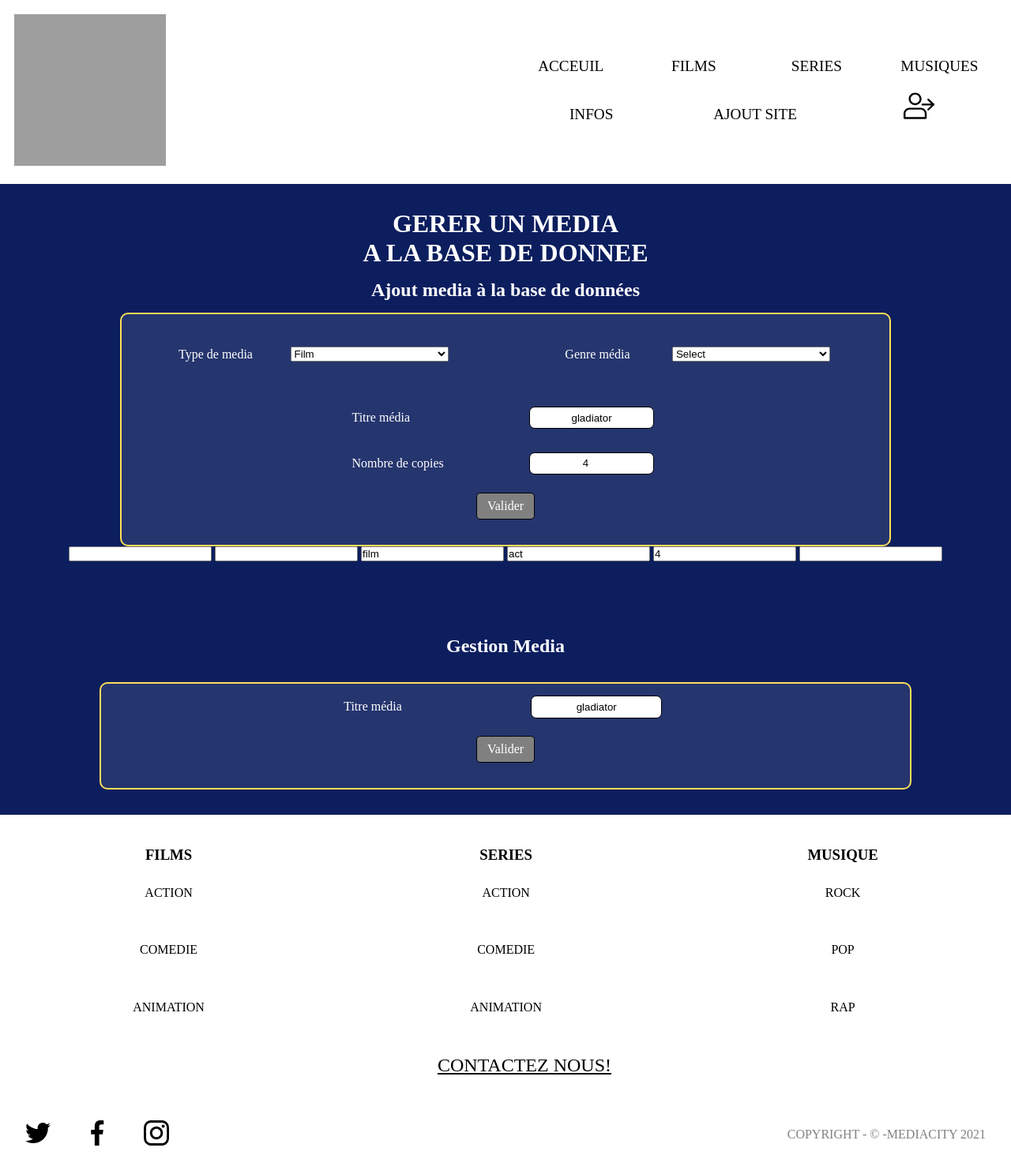
After one commit to albancardon/projet-mediacity_PHP-en-cour, a PHP site: page /mediacity-page09-gestion-base-donnee.php in a window 1280 px wide. The commit adds this page. Shown: the whole page at 79% size. Run offline with PHP 8.4, Linux system fonts and the light colour scheme; grey boxes are pictures that could not be loaded.

Commit message:
add BDD user and fix bug page ajout film

```diff
--- a/PHP/footer.php
+++ b/PHP/footer.php
@@ -45,6 +45,9 @@
                 </ul>
             </div>
         </div>
+        <div id="contact" class="liste-nav">
+            <a class="lien" href="mediacity-page06-contact.php">Contactez nous!</a>
+        </div>
         <!--reséau sociaux-->
         <div class="footer-aside">
             <div class="bloc-reseau">
--- a/PHP/header.php
+++ b/PHP/header.php
@@ -16,12 +16,15 @@
                 href="mediacity-page04-musique.php">musiques</a></li>
             <li id="lien-page05" class="liste-nav effet-lien"><a class="lien"
                 href="mediacity-page05-infos.php">infos</a></li>
-            <li id="lien-page06" class="liste-nav effet-lien"><a class="lien"
-                href="mediacity-page06-contact.php">contact</a></li>
             <li id="lien-page08" class="liste-nav effet-lien"><a class="lien"
-                href="mediacity-page08-ajout-media.php">ajout site</a></li>
+                href="mediacity-page08-ajout-site.php">ajout site</a></li>
             <li id="lien-page09" class="liste-nav effet-lien"><a class="lien"
-                href="mediacity-page09-ajout-base-donnee.php">gestion media</a></li>
+                href="mediacity-page09-gestion-base-donnee.php">gestion media</a></li>
+            <li id="lien-page06" class="liste-nav effet-lien">
+                <a class="lien" href="mediacity-page06-contact.php">
+                    <img class="reseau" src="logo/user.svg" alt="logo user">
+                </a>
+            </li>
         </ul>
     </nav>
 </header>
@@ -50,9 +53,14 @@
                 <li id="lien-page06" class="liste-nav effet-lien"><a class="lien"
                         href="mediacity-page06-contact.php">contact</a></li>
                 <li id="lien-page08" class="liste-nav effet-lien"><a class="lien"
-                    href="mediacity-page08-ajout-media.php">ajout media</a></li>
+                    href="mediacity-page08-ajout-site.php">ajout media</a></li>
                 <li id="lien-page09" class="liste-nav effet-lien"><a class="lien"
-                    href="mediacity-page09-ajout-base-donnee.php">gestion media</a></li>
+                    href="mediacity-page09-gestion-base-donnee.php">gestion media</a></li>
+                <li id="lien-page06" class="liste-nav effet-lien">
+                    <a class="lien" href="mediacity-page06-contact.php">
+                        <img class="reseau" src="logo/user.svg" alt="logo user">
+                    </a>
+                </li>
             </ul>
         </nav>
     </details>
--- a/PHP/slogan.php
+++ b/PHP/slogan.php
@@ -7,5 +7,5 @@
         la communauté de l'abo dès maintenant!
         <span class="saut-ligne"></span>
     </p>
-        <a class="lien boite-ici" href="mediacity-page05-infos.html">ici</a>
+        <a class="lien boite-ici" href="mediacity-page05-infos.php">ici</a>
 </aside>
--- a/PHP/treatment/mediacity-ajout-media-BDD.php
+++ b/PHP/treatment/mediacity-ajout-media-BDD.php
@@ -18,7 +18,7 @@ function ajoutMedia ($conn, $idMedia, $titre){
                 <div style='display:flex; flex-direction: column; text-align: center;'>
                     <h2>Erreur !</h2>
                     <h3>Ce média existe déjà  dans la base de donnée!</h3>
-                    <a href='../../mediacity-page09-ajout-base-donnee.php'>Retour à page ajout de film</a>
+                    <a href='../../mediacity-page09-gestion-base-donnee.php'>Retour à page ajout de film</a>
                 </div>";
         }else{
             print $e->getMessage();
@@ -64,7 +64,7 @@ function recupDonneeEntre(){
     ajoutMedia ($conn, $idMedia, $titre);
     ajoutRessource ($conn, $idMedia, $titre, $typeMedia, $genrePrincipale, $nbPossede, $reserver, $idposter);
 
-    header('Location: /php_projet-CDA/projet-mediacity_PHP-en-cour/mediacity-page09-ajout-base-donnee.php');
+    header('Location: /php_projet-CDA/projet-mediacity_PHP-en-cour/mediacity-page09-gestion-base-donnee.php');
     exit();
 }
 
--- a/css/style.css
+++ b/css/style.css
@@ -239,6 +239,7 @@ header{
 .liste-nav{
   display: flex;
   justify-content: space-around;
+  text-align: center;
   width: 8em;
 }
 #page01 #lien-page01{
@@ -266,7 +267,7 @@ header{
   width: 0;
   overflow: hidden;
 }
-#lien-page06{
+#page06 #lien-page06{
   display: none;
   width: 0;
   overflow: hidden;
@@ -393,6 +394,13 @@ footer{
 .reseau{
   height: 2.0em;
   width: 2.0em;
+}
+#contact{
+  margin: 1em;
+  width: 100%;
+  text-emphasis: center;
+  font-size: 1.5em;
+  text-decoration: underline ;
 }
 
 /* 4.1 footer responsive*/
@@ -875,7 +883,6 @@ main{
   flex-direction: column;
   justify-content: space-around;
   align-items: center;
-  height: 30em;
   margin-bottom: 2em;
 }
 .titre-page06{
@@ -910,7 +917,7 @@ main{
     width: 100%;
   }
   .image-cinema{
-    width: 60%;
+    width: 45%;
   }
 }
 
@@ -1492,6 +1499,7 @@ main{
   justify-content: center;
   flex-direction: column;
   text-align: center;
+  margin-bottom: 2.5em;
 }
 .box-search{
   display: flex;
@@ -1510,7 +1518,7 @@ main{
   margin: 1em;
   height: 25em;
 }
-#aside09__select-action{
+.select-action{
   display: flex;
   align-items: center;
   justify-content: space-around;
--- /dev/null
+++ b/mediacity-page09-gestion-base-donnee.php
@@ -0,0 +1,108 @@
+<?php
+include_once 'PHP/head.php';
+?>
+<body id="page09">
+<?php
+include_once 'PHP/header.php'
+?>
+<main id="page09_main">
+    <h1 class="majuscule">Gerer un media </br>a la base de donnee</h1>
+    <span class="saut-ligne"></span>
+    <h2>Ajout media à la base de données</h2>
+    <span class="saut-ligne"></span>
+    <form id="main09" class="boite-formulaire">
+        <div class="main-contenu_newMedia" id="main-contenu_box-haut">
+            <div class="contain_boxlist boxlistP9">
+                <label for="type1">Type de media</label>
+                <select name="type1" id="type1" class="boxlist_list" required>
+                    <option value="">Choisissez un type</option>
+                    <option value="film" selected>Film</option>
+                    <option value="serie">Série</option>
+                </select>
+            </div>
+            <div class="contain_boxlist boxlistP9">
+                <label for="genre1">Genre média</label>
+                <select name="genre1" id="genre1" class="boxlist_list" required>
+                    <option class="optionGenre" value="act" selected>Select</option>
+
+                </select>
+            </div>
+        </div>
+        <div class="main-contenu_newMedia" id="main-contenu_box-bas">
+            <div class="box-bas_contain">
+                <label for="nomFilm1">Titre média</label>
+                <input class="zone-remplir zone-film " type="text" name="nomFilm1" id="nomFilm1" placeholder="Nom média" required value="gladiator"/>
+            </div>
+            <div class="box-bas_contain">
+                <label for="nbCopie">Nombre de copies</label>
+                <input class="zone-remplir zone-film" type="number" name="nbCopie" id="nbCopie" min="1" max="100" placeholder="nombre copie" required value="4"/>
+            </div>
+            <div type="button" class="btn btn-new-media" id="btn-valider1">Valider</div>
+        </div>
+    </form>
+    <article id="affiche-Poster" class="invisibility">
+        <h3 class="sous-titre">Selectionner le film voulu</h3>
+        <div id="js___posterFilm" class="affiche_container">
+        </div>
+    </article>
+    <form action="/php_projet-CDA/projet-mediacity_PHP-en-cour/PHP/treatment/mediacity-ajout-media-BDD.php"  method="get">
+        <input id="id-selection" type="text" name="id"/>
+        <input id="titre-selection" type="text" name="titre"/>
+        <input id="type-selection" type="text" name="type" value="film"/>
+        <input id="genre-selection" type="text" name="genre" value="act"/>
+        <input id="nbpossede-selection" type="text" name="nbpossede" value="4"/>
+        <input id="idPoster-selection" type="text" name="idPosterSelection"/>
+        <button id="btn-envoyer1" class="btn btn-send invisibilityBtnEnvoyer">Envoyer</button>
+    </form>
+</main>
+<aside id="page09_aside" class="aside-back">
+    <h2>Gestion Media </h2>
+    <form class="boite-formulaire box-search">
+        <div class="box-bas_contain">
+            <label for="nomFilm2">Titre média</label>
+            <input class="zone-remplir zone-film " type="text" name="nomFilm2" id="nomFilm2" placeholder="Nom média" required value="gladiator"/>
+        </div>
+        <div class="btn btn-new-media" id="btn-valider-search">Valider</div>
+    </form>
+    <article id="aside09__film-select" class="invisibility">
+        <h3 id="titleSearch" class="majuscule"></h3>
+        <div id="js___posterFilm" class="affiche_container">
+            <img id="posterSearch" class="selection_img invisibility" src="">
+        </div>
+    </article>
+    <article id="aside09__select-action" class="invisibility">
+        <h2>Que voulez vous faire?</h2>
+        <form action="/php_projet-CDA/projet-mediacity_PHP-en-cour/PHP/treatment/medicity-modif-quantite-BDD.php"  method="get" class="boite-formulaire action__boxAction">
+            <input id="titreRecherche" type="text" name="id"/>
+            <div class="boxAction_contain">
+                <label for="modifNbCopie">
+                    Modifier le nombre d'exemplaire que vous posséder?</br>
+                    (Veuillez taper le nouveau nombre)
+                </label>
+                <input class="zone-remplir zone-film" type="text" name="modifNbCopie" id="modifNbCopie" placeholder="nouveau nombre copie" required />
+            </div>
+            <div class="boxAction_contain">
+                <label for="modifNbCopieConfirm">
+                    Veuillez confirmer le nouveau nombre
+                </label>
+                <input class="zone-remplir zone-film" type="text" name="modifNbCopieConfirm" id="modifNbCopieConfirm" placeholder="nouveau nombre copie" required />
+            </div>
+            <button class="btn btn-new-media" id="btn-valider-modifNb">Valider</button>
+        </form>
+        <form action="/php_projet-CDA/projet-mediacity_PHP-en-cour/PHP/treatment/medicity-modif-quantite-BDD.php"  method="get" class="boite-formulaire action__boxAction">
+            <input id="titreRecherche1" type="text" name="id"/>
+            <div class="boxAction_contain">
+                <label for="supprimerMedia">
+                    Supprimer le média?</br>
+                    (Veuillez taper "suppression du media")
+                </label>
+                <input class="zone-remplir zone-film" type="text" name="supprimerMedia" id="supprimerMedia" placeholder="supprimer copie" required />
+            </div>
+            <button class="btn btn-new-media" id="btn-valider-sppression">Valider</button>
+        </form>
+    </article>
+</aside>
+<script src="script/Javascript-page09.js" defer></script>
+<?php
+include_once 'PHP/footer.php'
+?>
```
Also changed, not shown: PHP/treatment/mediacity-get-ajax.php (+8 -2 lines), PHP/treatment/medicity-modif-quantite-BDD.php (+55 -3 lines), asset/!reste a faire.txt (added, +9 -0 lines), asset/base-de-donnée/projet-mediacity-2021-06-14_script-mysql.sql (+15 -16 lines), asset/base-de-donnée/projet-mediacity-2021-06-15_script-data-media.sql (added, +95 -0 lines), asset/base-de-donnée/projet-mediacity-2021-06-15_script-data-user.sql (added, +43 -0 lines), mediacity-page06-contact.php (+6 -2 lines), mediacity-page08-ajout-site.php (added, +72 -0 lines), mediacity-pagexx-test.php (+40 -43 lines), script/Javascript-page09.js (+22 -3 lines), logo/user.svg (added).
